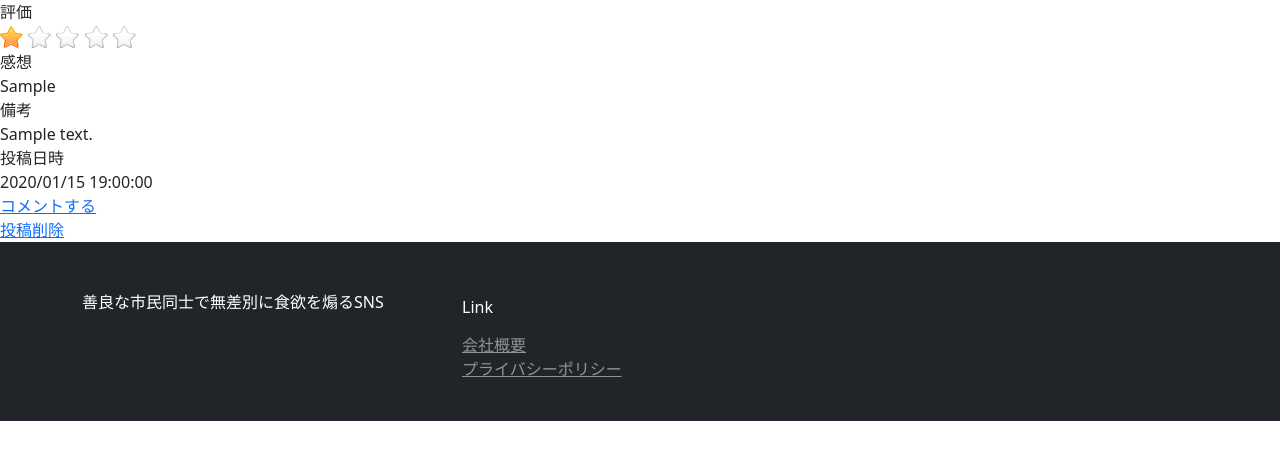
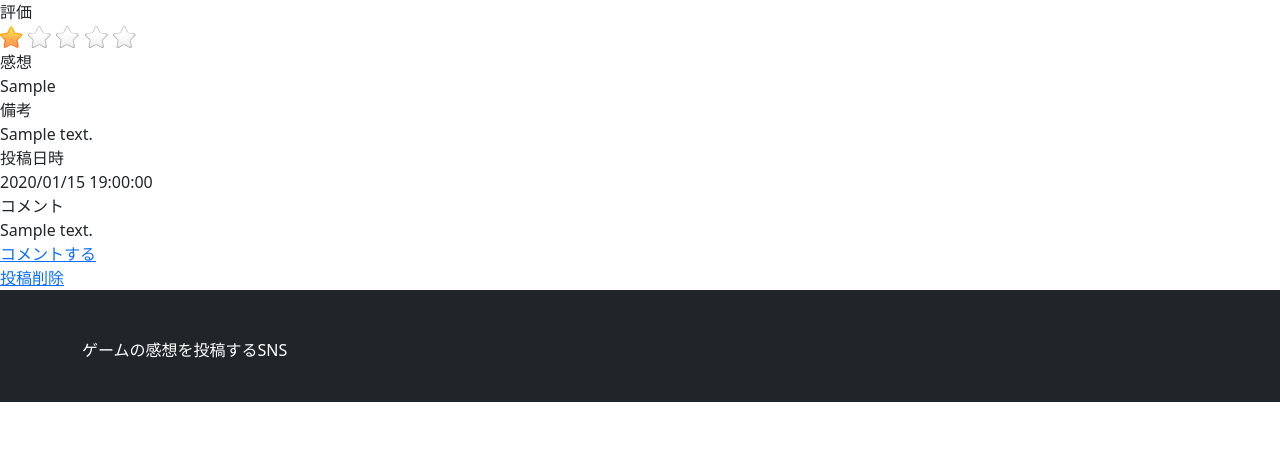
Before and after one commit to 20creamy21/Gamers, a Rails app: page /posts/1 in a window 1280 px wide. Shown: the part 246-706 px from the top of the page. Run offline with Rails 7, Linux system fonts and the light colour scheme; a user stored in the database is signed in; tables that the repository leaves empty hold one stand-in row (values such as "Sample post"); style sheets or scripts are compiled from the project's sources; some libraries are stand-ins or nearby versions.

Commit message:
[Add]コメント機能実装

```diff
--- a/app/controllers/posts_controller.rb
+++ b/app/controllers/posts_controller.rb
@@ -20,6 +20,7 @@ class PostsController < ApplicationController
 
   def show
     @post = Post.find(params[:id])
+    @comments = Comment.all
   end
 
   def destroy
--- a/app/models/comment.rb
+++ b/app/models/comment.rb
@@ -1,6 +1,6 @@
 class Comment < ApplicationRecord
 
-  belongs_to :comment
+  belongs_to :post
   belongs_to :user
 
 end
--- a/app/views/comments/new.html.erb
+++ b/app/views/comments/new.html.erb
@@ -1,6 +1,6 @@
 <h2>コメント</h2>
 
-<%= form_with model: @comment, url: comments_path, local:true do |f| %>
+<%= form_with model: @comment, url: comments_path(post_id: @comment.post_id), local:true do |f| %>
   <div><%= f.text_field :comment %></div>
   <div><%= f.submit "投稿する" %></div>
 <% end %>
--- a/app/views/layouts/application.html.erb
+++ b/app/views/layouts/application.html.erb
@@ -14,9 +14,6 @@
     <header class="shadow-sm">
       <nav class="navbar navbar-expand-lg navbar-light">
         <div class="container">
-          <button class="navbar-toggler" type="button" data-toggle="collapse" data-target="#navbarNavDropdown" aria-controls="navbarNavDropdown" aria-expanded="false" aria-label="Toggle navigation">
-            <span class="navbar-toggler-icon"></span>
-          </button>
           <div class="collapse navbar-collapse" id="navbarNavDropdown">
             <ul class="navbar-nav ml-auto">
               <% if user_signed_in? %>
@@ -58,18 +55,7 @@
       <div class="container">
         <div class="row no-gutters">
           <div class="col-md-4">
-            <p>善良な市民同士で無差別に食欲を煽るSNS</p>
-          </div>
-          <div class="col-md-8">
-            <h6 class="text-white mt-2 mb-3">Link</h6>
-            <ul class="p-0 list-unstyled">
-              <li>
-                <a href="" title="About" class="text-white-50">会社概要</a>
-              </li>
-              <li>
-                <a href="" title="License informations" class="text-white-50">プライバシーポリシー</a>
-              </li>
-            </ul>
+            <p>ゲームの感想を投稿するSNS</p>
           </div>
         </div>
       </div>
--- a/app/views/posts/show.html.erb
+++ b/app/views/posts/show.html.erb
@@ -45,7 +45,15 @@
 </div>
 
 <div>
-  <%= link_to "コメントする", new_comment_path %>
+  <div>コメント</div>
+  <div>
+    <% @comments.each do |comment| %>
+    <%= comment.comment %>
+    <% end %>
+  </div>
+  <div>
+    <%= link_to "コメントする", new_comment_path(post_id: @post.id) %>
+  </div>
 </div>
 
 <div>
```
Also changed, not shown: app/controllers/comments_controller.rb (+9 -5 lines).
